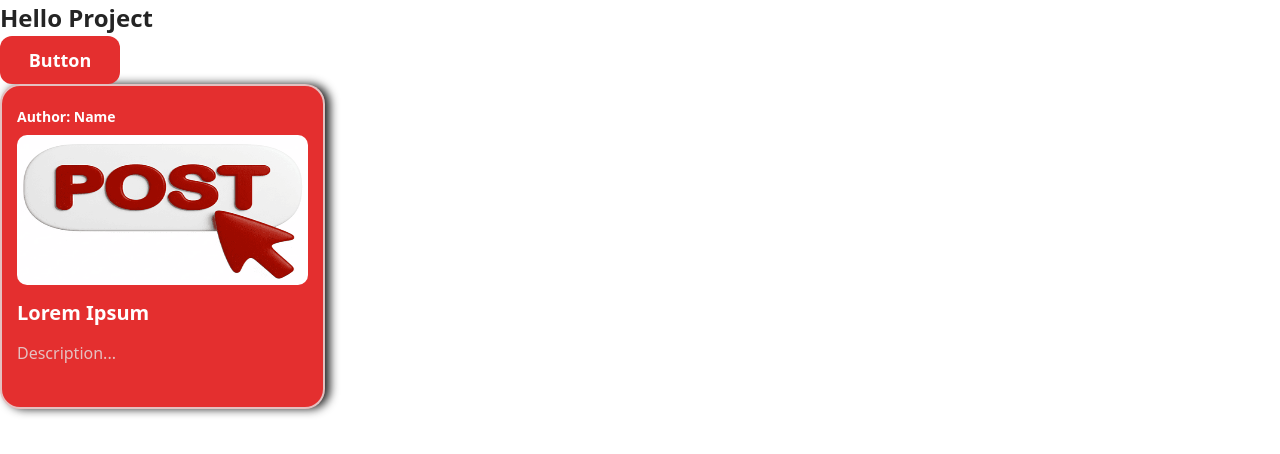
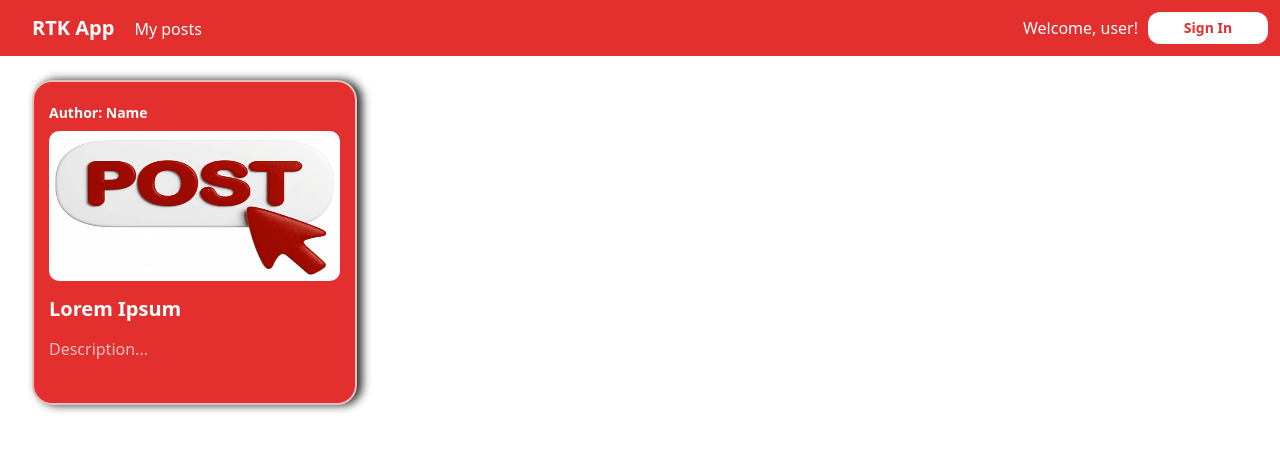
Before and after one commit to hybdev-01/users-post-rtk, a React (Vite) app: page / in a window 1280 px wide. Shown: the top 454 px of the page. Built offline with nearby package versions, Linux system fonts and the light colour scheme.

Commit message:
add layout

```diff
--- a/src/App.tsx
+++ b/src/App.tsx
@@ -1,20 +1,18 @@
-import Button from "components/UI/Button";
 import { Card } from "components/UI/Card";
 
 import PostImg from "assets/images/post-img.png";
+import Layout from "components/Layout/Layout";
 
 function App() {
   return (
-    <>
-      <h2>Hello Project</h2>
-      <Button>Button</Button>
+    <Layout>
       <Card
         imgSrc={PostImg}
         title="Lorem Ipsum"
         description="Description..."
         topText="Author: Name"
       />
-    </>
+    </Layout>
   );
 }
 
--- /dev/null
+++ b/src/components/Layout/Header.module.css
@@ -0,0 +1,72 @@
+.header {
+
+   align-content: center;
+
+   display: flex;
+   align-items: center;
+
+   gap: 0 20px;
+
+   background-color: var(--main-color);
+
+   padding-right: 12px;
+
+   margin-bottom: 24px;
+   min-height: 56px;
+
+   color: white;
+
+   .app-text {
+      display: inline-block;
+
+      font-size: 1.25rem;
+      font-weight: 600;
+      line-height: 24px;
+
+      vertical-align: middle;
+   }
+
+   nav {
+
+      flex-grow: 1;
+
+      display: flex;
+      justify-content: space-between;
+      align-items: center;
+
+      /* display: inline-flex;
+      align-items: center;
+
+      justify-content: space-between; */
+
+      .left-nav,
+      .right-nav,
+      .nav-item {
+         display: inline-block;
+         vertical-align: middle;
+      }
+
+      li {
+         &:not(:last-child) {
+
+            margin-right: 10px;
+         }
+      }
+
+   }
+
+   a {
+      color: white;
+   }
+
+}
+
+.btn-auth {
+   background-color: white;
+   color: var(--main-color);
+
+   font-size: 0.875rem;
+
+   min-height: 32px;
+
+}
--- /dev/null
+++ b/src/components/Layout/Header.tsx
@@ -0,0 +1,27 @@
+import Button from "components/UI/Button";
+import styles from "./Header.module.css";
+
+export const Header = () => {
+  return (
+    <header className={styles["header"]}>
+      <h2 className={styles["app-text"]}>
+        <a href="/#">RTK App</a>
+      </h2>
+      <nav>
+        <ul className={styles["left-nav"]}>
+          <li className={styles["nav-item"]}>
+            <a href="/#my-posts">My posts</a>
+          </li>
+        </ul>
+        <ul className={styles["right-nav"]}>
+          <li className={styles["nav-item"]}>Welcome, user!</li>
+          <li className={styles["nav-item"]}>
+            <Button className={styles["btn-auth"]}>Sign In</Button>
+          </li>
+        </ul>
+      </nav>
+    </header>
+  );
+};
+
+export default Header;
--- a/src/components/Layout/Layout.tsx
+++ b/src/components/Layout/Layout.tsx
@@ -1,4 +1,5 @@
 import type { ReactNode } from "react";
+import Header from "./Header";
 
 interface LayoutProps {
   children: ReactNode;
@@ -7,6 +8,7 @@ interface LayoutProps {
 export const Layout = ({ children }: LayoutProps) => {
   return (
     <>
+      <Header />
       <main>{children}</main>
     </>
   );
--- a/src/components/UI/Button.module.css
+++ b/src/components/UI/Button.module.css
@@ -1,6 +1,6 @@
 .button {
 
-   background-color: #e42f2f;
+   background-color: var(--main-color);
    border: none;
    border-radius: 12px;
 
--- a/src/components/UI/Card.module.css
+++ b/src/components/UI/Card.module.css
@@ -5,7 +5,7 @@
 
    box-shadow: 5px 0 10px 0;
 
-   background-color: #e42f2f;
+   background-color: var(--main-color);
 
    max-width: 325px;
    min-height: 325px;
--- a/src/index.css
+++ b/src/index.css
@@ -1,4 +1,7 @@
 :root {
+
+  --main-color: #e42f2f;
+
   font-family: system-ui, Avenir, Helvetica, Arial, sans-serif;
   line-height: 1.5;
   font-weight: 400;
@@ -17,6 +20,12 @@
 *::after,
 *::before {
   box-sizing: border-box;
+}
+
+header,
+main,
+footer {
+  padding-inline: 32px;
 }
 
 body {
```
Also changed, not shown: src/components/Layout/Layout.module.css (deleted).
